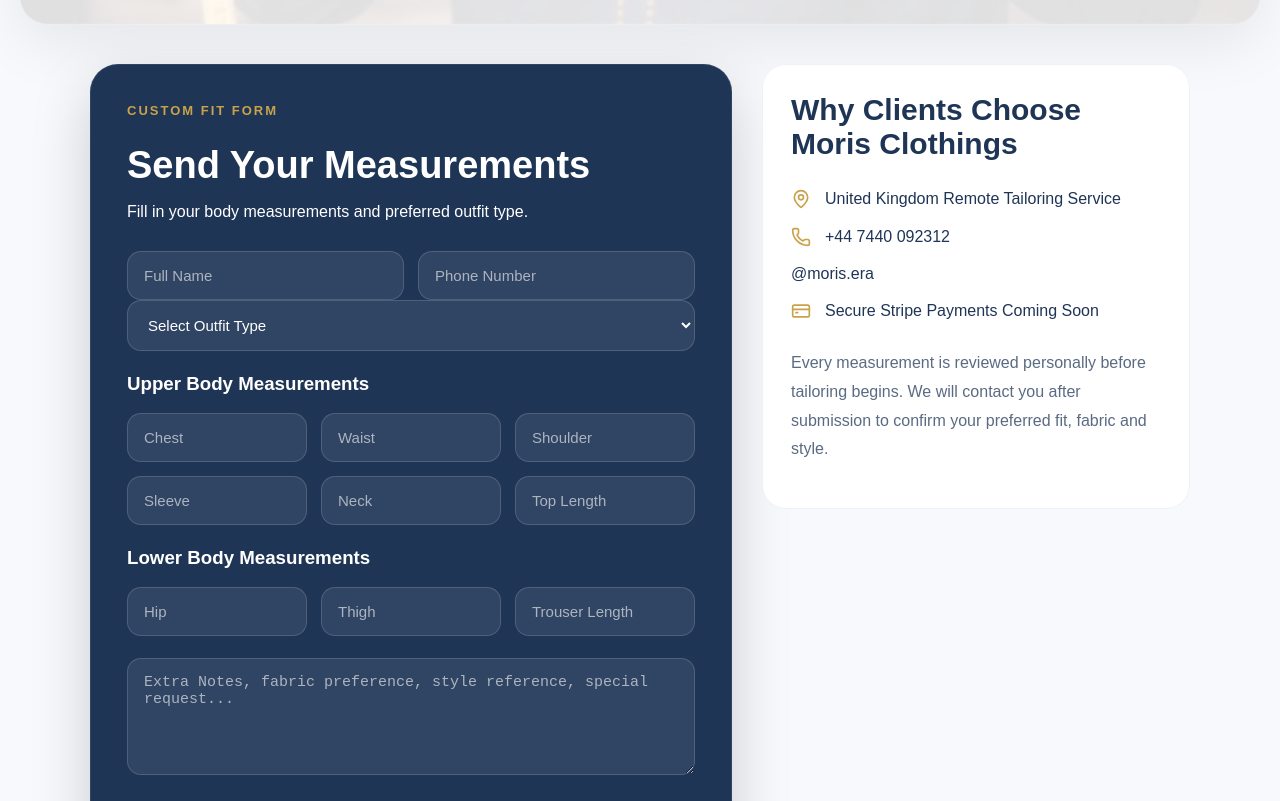
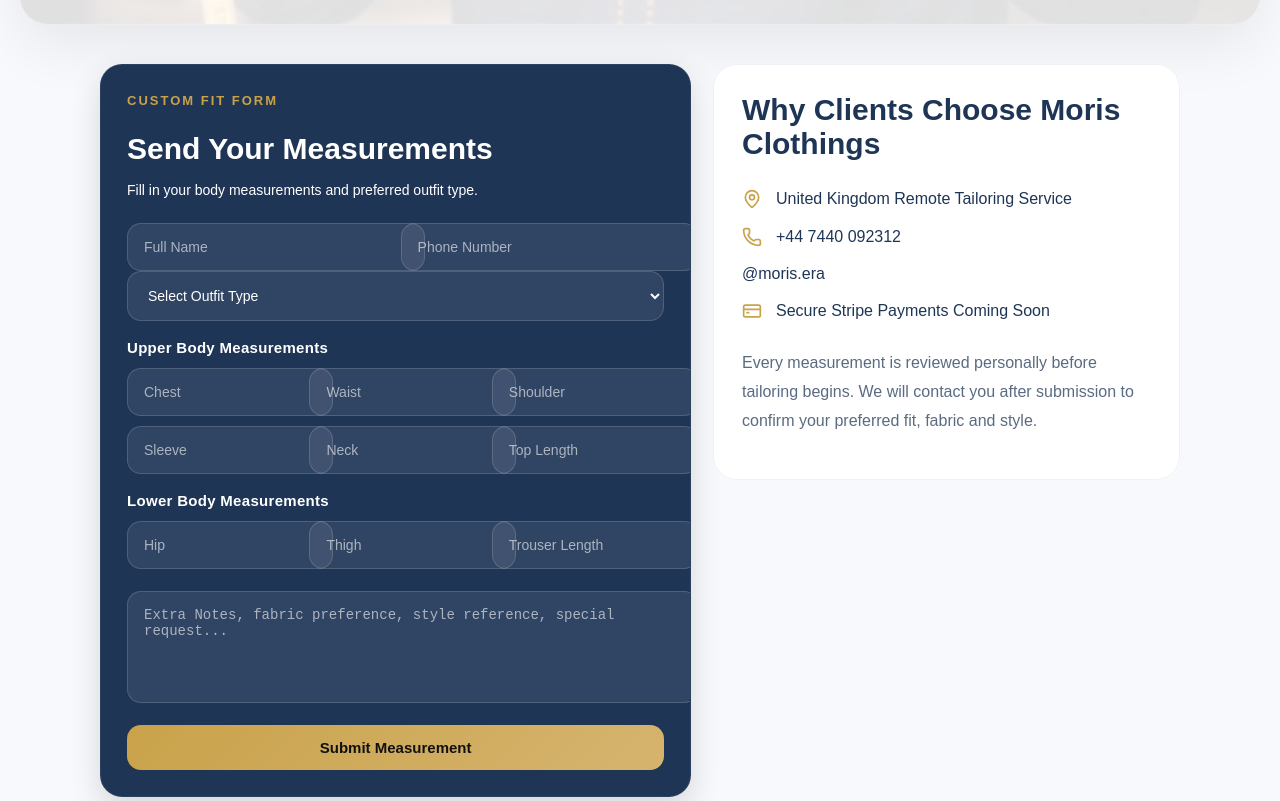
Before and after one commit to princebelieve/moris-clothings, a React (Vite) app in the folder client/: page /contact in a window 1280 px wide. Shown: the part 479-1280 px from the top of the page. Built offline with nearby package versions, Linux system fonts and the light colour scheme; no server answers.

Commit message:
Trying to reduce measurement form

```diff
--- a/client/src/styles/global.css
+++ b/client/src/styles/global.css
@@ -1036,29 +1036,33 @@
 }
 
 .measurement-layout {
-  margin-top: 0;
+  margin-top: 10px;
   position: relative;
   z-index: 1;
   display: grid;
-  grid-template-columns: minmax(0, 1.2fr) minmax(0, 0.8fr);
-  gap: 30px;
+  grid-template-columns: minmax(0, 0.95fr) minmax(320px, 0.75fr);
+  gap: 22px;
   align-items: start;
+  max-width: 1080px;
 }
 
 .measurement-header h2 {
-  margin: 8px 0 10px;
-  font-size: 38px;
-  color: var(--navy);
+  margin: 6px 0 8px;
+  font-size: 30px;
+  line-height: 1.1;
+  color: white;
 }
 
 .measurement-header p {
-  color: #66758c;
-  margin-bottom: 30px;
+  color: rgba(255,255,255,0.72);
+  margin-bottom: 22px;
+  font-size: 14px;
+  line-height: 1.6;
 }
 
 .measurement-grid {
   display: grid;
-  gap: 14px;
+  gap: 10px;
 }
 
 .two-col {
@@ -1073,13 +1077,12 @@
 .measurement-form select,
 .measurement-form textarea {
   width: 100%;
-  padding: 15px 16px;
-  border-radius: 14px;
-  border: 1px solid #dbe4ee;
-  background: #f8fafc;
-  font-size: 15px;
-  color: var(--text);
-  box-sizing: border-box;
+  padding: 12px 14px;
+  border-radius: 12px;
+  border: 1px solid rgba(255,255,255,0.12);
+  background: rgba(255,255,255,0.07);
+  color: white;
+  font-size: 14px;
 }
 
 .measurement-form input:focus,
@@ -1092,12 +1095,14 @@
 }
 
 .measurement-section {
-  margin-top: 22px;
+  margin-top: 18px;
 }
 
 .luxury-card h3 {
-  margin: 0 0 18px;
-  color: var(--navy);
+  margin: 0 0 12px;
+  color: rgba(255,255,255,0.92);
+  font-size: 15px;
+  letter-spacing: 0.3px;
 }
 
 .measurement-form textarea {
@@ -1106,24 +1111,25 @@
 }
 
 .measurement-submit {
-  margin-top: 24px;
+  margin-top: 18px;
   width: 100%;
   border: none;
-  border-radius: 16px;
-  padding: 18px;
+  border-radius: 14px;
+  padding: 14px;
   background: linear-gradient(135deg, var(--gold), #d6b46f);
   color: #111;
-  font-size: 16px;
+  font-size: 15px;
   font-weight: 700;
 }
 
 .measurement-form {
   background: #1f3556;
   color: white;
-  padding: 36px;
-  border-radius: 28px;
-  box-shadow: 0 22px 60px rgba(0,0,0,0.18);
-  border: 1px solid rgba(255,255,255,0.08);
+  padding: 26px;
+  border-radius: 22px;
+  box-shadow: 0 12px 32px rgba(0,0,0,0.14);
+  border: 1px solid rgba(255,255,255,0.06);
+  max-width: 100%;
 }
 
 .measurement-form h2,
@@ -1208,10 +1214,33 @@
   }
 
   .contact-strip,
-  .two-col,
+  .two-col {
+  grid-template-columns: 1fr;
+}
+
+.three-col {
+  grid-template-columns: repeat(2, 1fr);
+}
+
+.measurement-form {
+  padding: 20px;
+}
+
+.measurement-header h2 {
+  font-size: 26px;
+}
+
+.measurement-form input,
+.measurement-form select,
+.measurement-form textarea {
+  padding: 11px 12px;
+}
+
+@media (max-width: 560px) {
   .three-col {
     grid-template-columns: 1fr;
   }
+}
 
   .contact-hero-image img {
     height: 420px;
```
